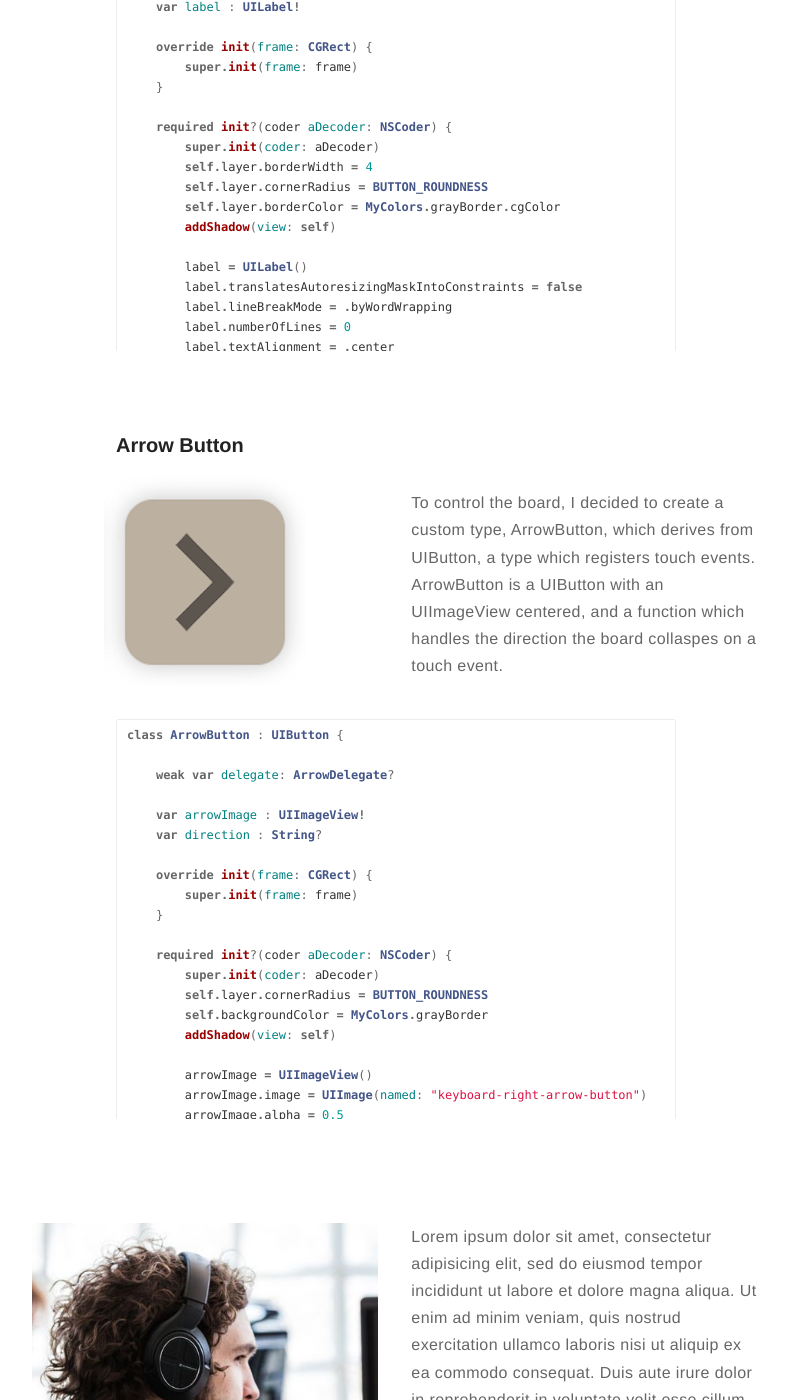
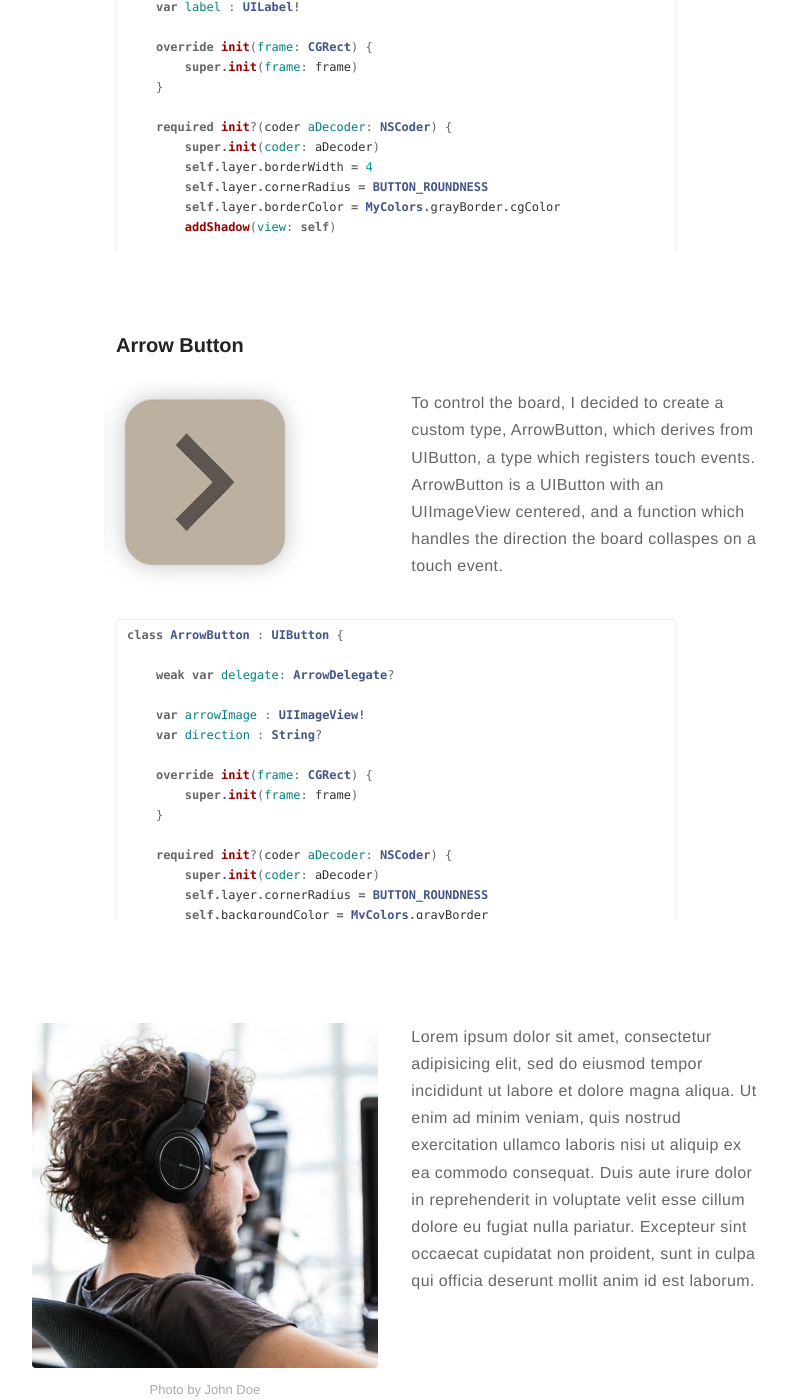
Before and after one commit to eriktanner/SwiftAppBlog, a Jekyll site: the page built from _posts/2019-02-22-2048.markdown, in a window 1280 px wide and 1400 px high, scrolled down 3033 px. Shown: the whole window, without its empty margins (244-1031 px from the left). Built offline with Jekyll 4.4.1, drawn with Linux system fonts in a browser that asks for light colours; comment, search, counter and statistics services are not loaded.

Commit message:
ArrowButton

```diff
--- a/_posts/2019-02-22-2048.markdown
+++ b/_posts/2019-02-22-2048.markdown
@@ -75,7 +75,7 @@ The first class project for CMSC436 was to recreate the popular mobile game 2048
     </div>
 </div>
 
-<div style="max-height: 400px !important; overflow-y: auto !important;">
+<div style="max-height: 300px !important; overflow-y: auto !important;">
 {% highlight swift %}
 class GridButton : UIView {
 
@@ -141,7 +141,7 @@ class GridButton : UIView {
     </div>
 </div>
 
-<div style="max-height: 400px !important; overflow-y: auto !important;">
+<div style="max-height: 300px !important; overflow-y: auto !important;">
 {% highlight swift %}
 class ArrowButton : UIButton {
 
```
